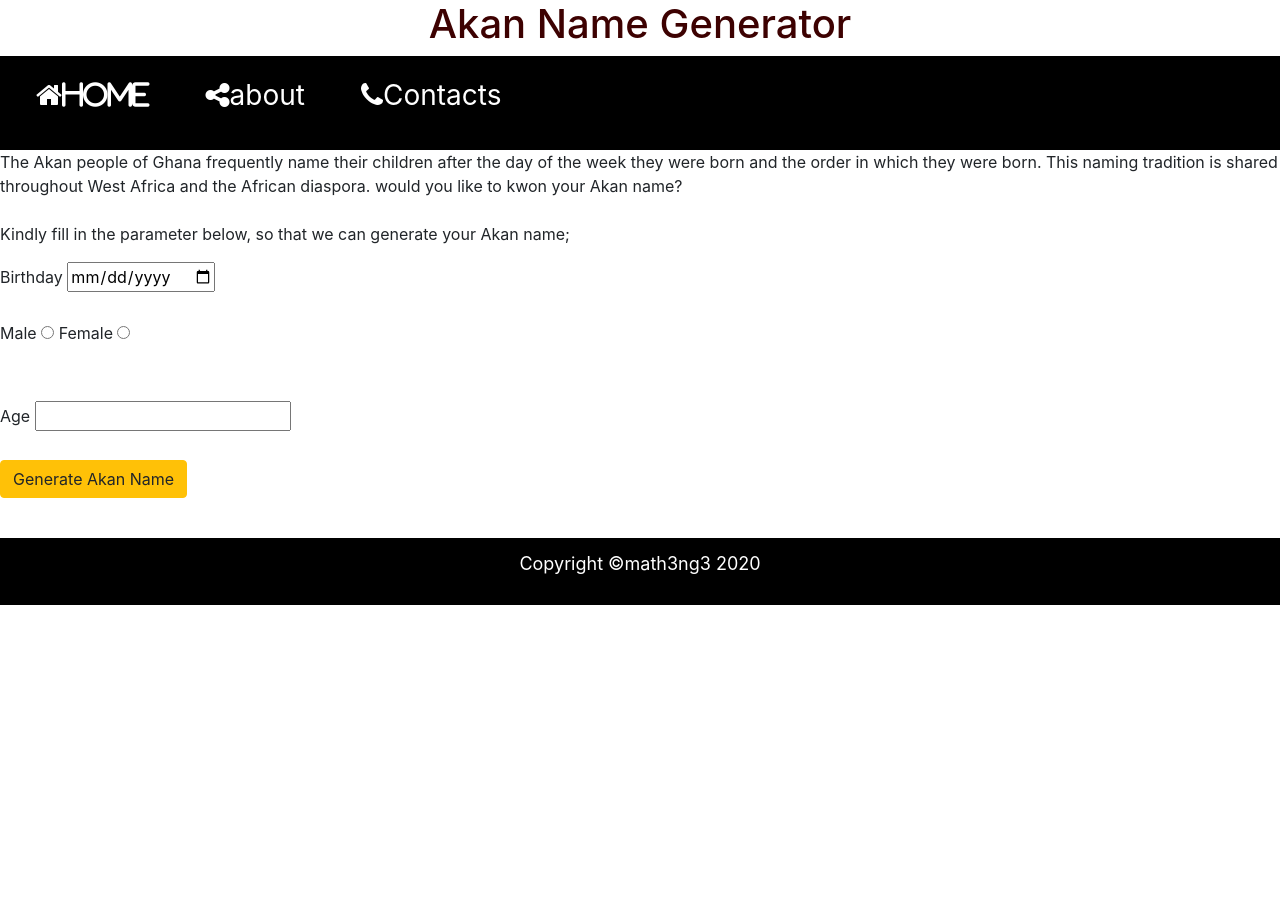
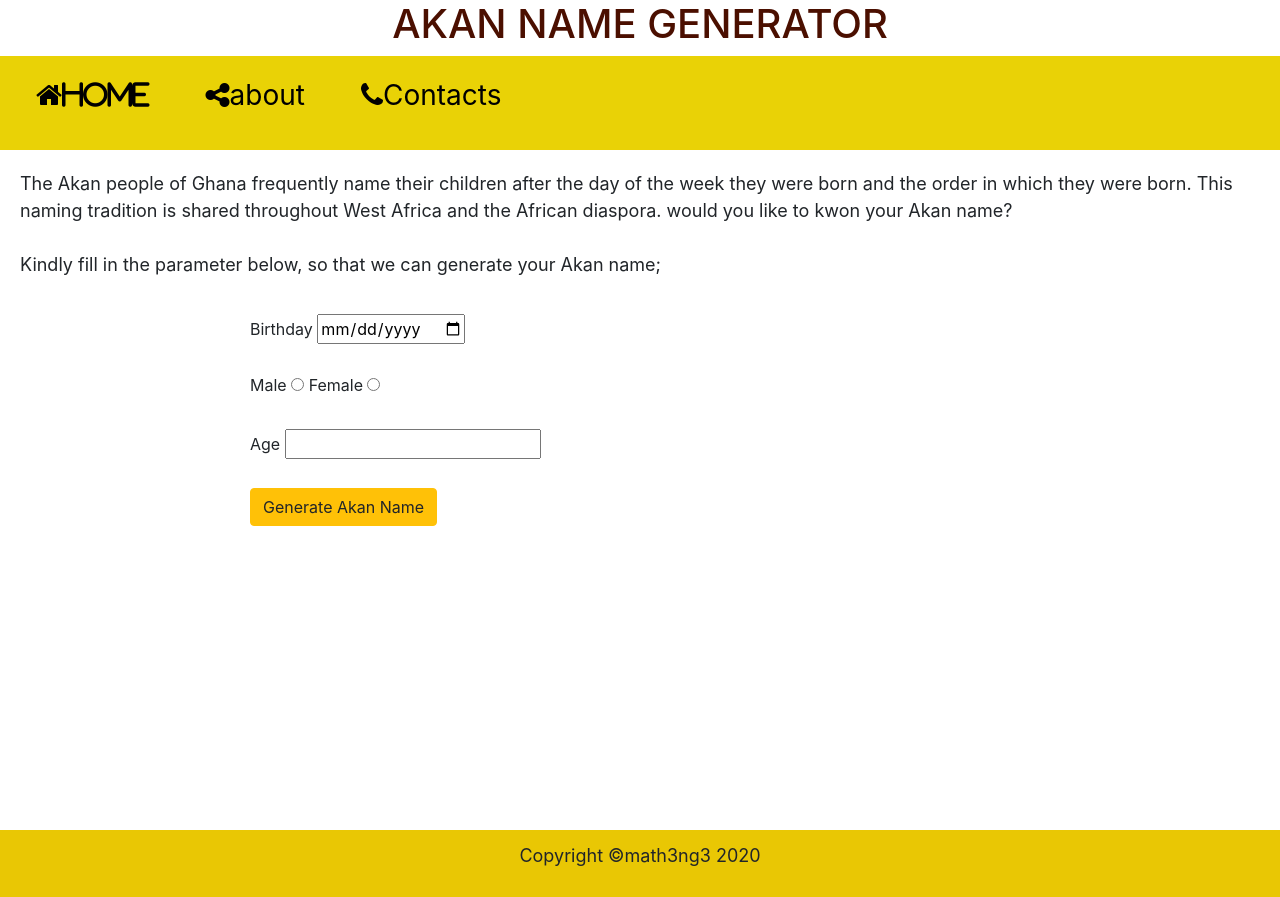
Before and after one commit to math3ng3/Akan, a plain HTML site: page index.html in a window 1280 px wide. Before the commit the page ends 800 px from the top, so only its background shows below. Drawn offline with nearby package versions, Linux system fonts and the light colour scheme.

Commit message:
Made changes to my initial CSS file

```diff
--- a/CSS/styles.css
+++ b/CSS/styles.css
@@ -1,12 +1,13 @@
 #header {
-    color:rgb(61, 1, 1);
+    color: rgb(75, 15, 0);
     margin-top: 0%;
     margin-bottom: 0%;
-    font-size: 40px;
+    font-size: 50px;
     text-align: center;
+    font-family: -apple-system, BlinkMacSystemFont, 'Segoe UI', Roboto, Oxygen, Ubuntu, Cantarell, 'Open Sans', 'Helvetica Neue', sans-serif;
 }
 #nav-bar{
-    background-color: black;
+    background-color: rgb(233, 210, 6);
     font-size: 18px;
     padding: 18px;
 
@@ -14,28 +15,40 @@
 #nav-bar ul{
     padding: 0;
     list-style: none;
+
 }
 #nav-bar li{
     display: inline;
     padding: 18px;
+
 }
 #nav-bar a:hover{
-    color: red;
+    color: white;
+
 }
 #nav-bar a{
-    color: white;
+    color: black;
     text-decoration: none;
     font-size: 28px;
     padding-right: 15px;
 }
 #footer {
-    background-color: black;
-    color: white;
+    background-color: rgb(233, 199, 4);
+    color: clack;
     font-size: 18px;
     padding: 12px;
     text-align: center;
+    margin-bottom: 0px;
 }
 .pClass{
     font-size: 25px;
     font-family: monospace;
 }
+.Des {
+    padding: 20px;
+    font-family: -apple-system, BlinkMacSystemFont, 'Segoe UI', Roboto, Oxygen, Ubuntu, Cantarell, 'Open Sans', 'Helvetica Neue', sans-serif;
+    font-size: large;
+}
+#app{
+    padding-left: 250px;
+}
--- a/index.html
+++ b/index.html
@@ -13,7 +13,7 @@
 </head>
   <body>
     <div id="header">
-        <h1>Akan Name Generator</h1>
+        <h1>AKAN NAME GENERATOR</h1>
     </div>
           <nav id="nav-bar">
             <ul>
@@ -22,7 +22,7 @@
                 <li> <a href=""><i class="fa fa-phone" aria-hidden="true"></i>Contacts</a></li>
             </ul>
           </nav>
-      <P>
+      <P class="Des">
         The Akan people of Ghana frequently name their children after the day of
         the week they were born and the order in which they were born. This naming
         tradition is shared throughout West Africa and the African diaspora. would
@@ -31,7 +31,7 @@
         <br>
         Kindly fill in the parameter below, so that we can generate your Akan name;
       </P>
-  <form id="app" class="justify-content-center">
+  <form id="app">
     <div class="formu">
       <label for="birthday">Birthday</label>
       <input type="date" name="birthday">
@@ -44,7 +44,6 @@
       <input type="radio" name="gender" value="female">
     </div>
     <br>
-    <br>
     <div class="formu">
       <label for="age">Age</label>
       <input type="text" name="age">
@@ -53,11 +52,21 @@
        <button type="submit" class="btn btn-warning">Generate Akan Name</button>
   </form>
        <div>
-          <p id="display">
-
-          </p>
+         <br>
+          <p id="display"></p>
        </div>
           <br>
+          <br>
+          <br>
+          <br>
+          <br>
+          <br>
+          <br>
+          <br>
+          <br>
+          <br>
+          <br>
+
         <footer id="footer">
              <p >Copyright &copy;math3ng3 2020</p>
         </footer>
```
